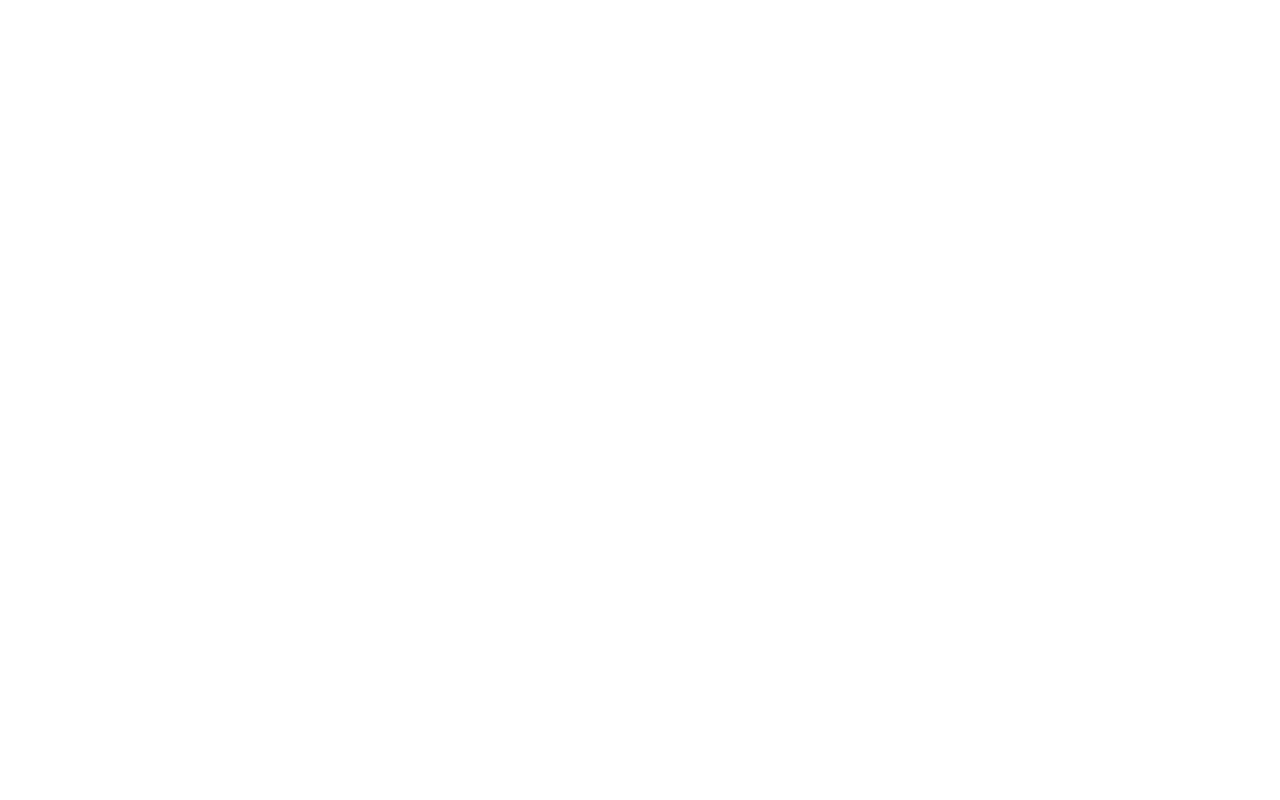
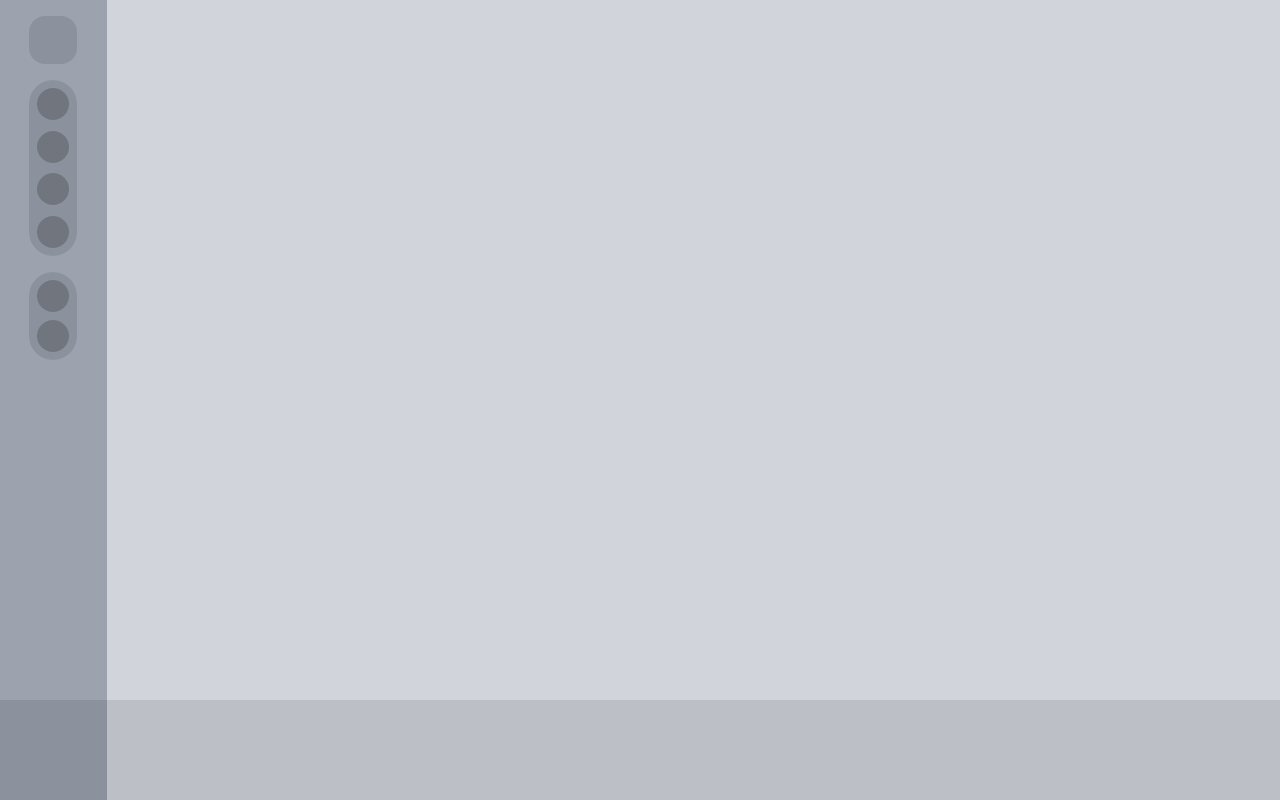
Before and after one commit to Deeokafor/musica, a website: page index.html in a window 1280 px wide. Drawn offline with Linux system fonts and the light colour scheme.

Commit message:
finished scaffolding for sidebar

```diff
--- a/index.html
+++ b/index.html
@@ -5,11 +5,45 @@
     <meta http-equiv="X-UA-Compatible" content="IE=edge">
     <meta name="viewport" content="width=device-width, initial-scale=1.0">
     <title>Musica</title>
+    <link rel="stylesheet" href="assets/tailwindstyle.css">
 </head>
 <body>
-    <main>
-        <nav></nav>
-        <div></div>
+    <main class="tw-h-screen tw-w-full">
+        <div class="tw-flex">
+            <div id="side_bar" class="tw-bg-gray-400 tw-h-screen tw-w-1/12 tw-flex tw-flex-col tw-items-center tw-p-4">
+                <div id="logo" class="tw-p-6 tw-rounded-2xl tw-overflow-hidden tw-bg-black/10 tw-mb-4"></div>
+                <nav id="nav" class="tw-p-2 tw-rounded-3xl tw-overflow-hidden tw-bg-black/10 tw-mb-4 tw-h-44">
+                    <ul class="tw-flex tw-flex-col tw-justify-between tw-h-full">
+                        <li class="tw-p-4 tw-rounded-full tw-bg-black/20"></li>
+                        <li class="tw-p-4 tw-rounded-full tw-bg-black/20"></li>
+                        <li class="tw-p-4 tw-rounded-full tw-bg-black/20"></li>
+                        <li class="tw-p-4 tw-rounded-full tw-bg-black/20"></li>
+                    </ul>
+                </nav>
+                <div id="user_account" class="tw-h-[88px] tw-p-2 tw-rounded-3xl tw-overflow-hidden tw-bg-black/10 tw-mb-4 tw-flex tw-flex-col tw-justify-between">
+                    <div class="tw-p-4 tw-rounded-full tw-bg-black/20"></div>
+                    <div class="tw-p-4 tw-rounded-full tw-bg-black/20"></div>
+                </div>
+
+            </div>
+            <div id="main_area" class="tw-bg-gray-300 tw-h-screen tw-w-11/12">
+                <div id="search_bar"></div>
+            </div>
+        </div>
+        <div id="bottom_bar" class="tw-w-full tw-h-[100px] tw-fixed tw-bottom-0 tw-z-50 tw-bg-black/10">
+            <div id="song_details">
+                <div id="album_art"></div>
+                <div id="song_details">
+                    <div id="song_name"></div>
+                    <div id="artist_name"></div>
+                </div>
+            </div>
+            <div id="media_area">
+                <audio src=""></audio>
+
+            </div>
+            <div id="album_art"></div>
+        </div>
     </main>
 </body>
 </html>
--- /dev/null
+++ b/input.css
@@ -0,0 +1,3 @@
+@tailwind base;
+@tailwind components;
+@tailwind utilities;
--- /dev/null
+++ b/tailwind.config.js
@@ -0,0 +1,10 @@
+/** @type {import('tailwindcss').Config} */
+module.exports = {
+  //content: ["./{index.html,app.js}"],
+  content: ["./index.html"],
+  theme: {
+    extend: {},
+  },
+  plugins: [],
+  prefix: "tw-"
+}
```
Also changed, not shown: package.json (added, +27 -0 lines), assets/script.js (added), assets/tailwindstyle.css (added).
